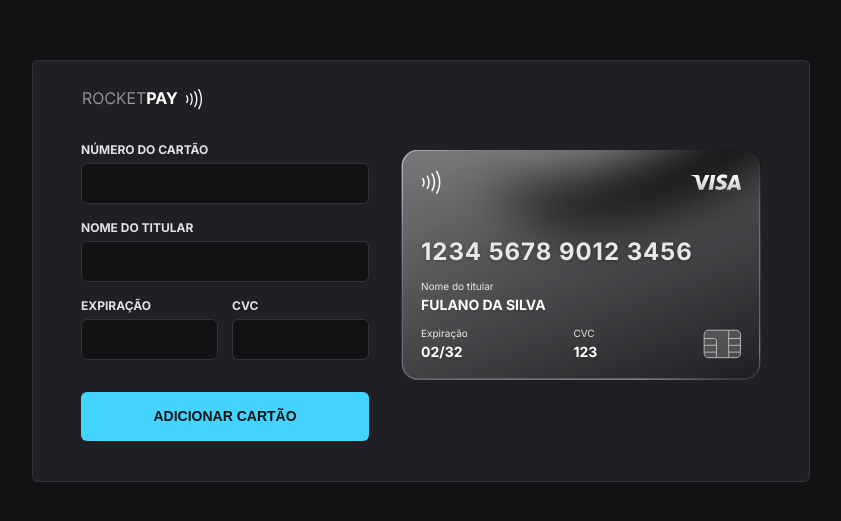
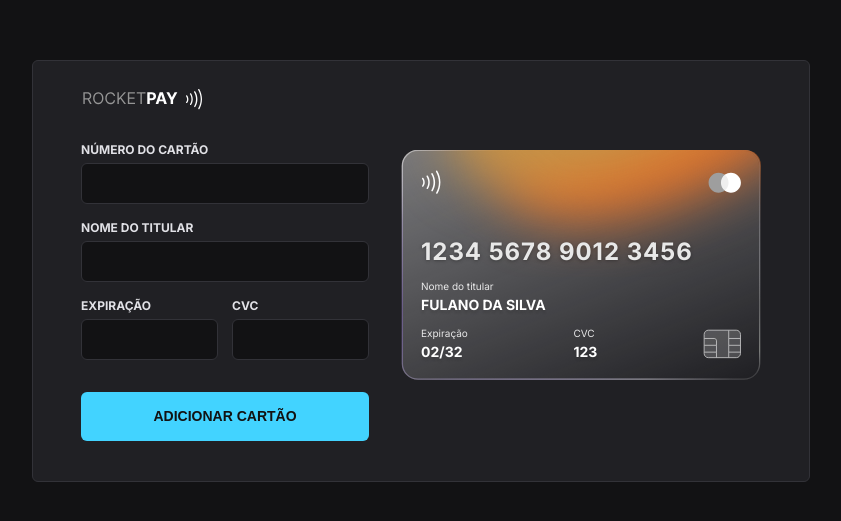
Before and after one commit to petersoncabrini/explorer_lab-Rocketseat, a website built with Vite: page index.html in a window 1280 px wide. Shown: the part 129-650 px from the top of the page, without its empty margins (219-1060 px from the left). Built offline with nearby package versions, Linux system fonts and the light colour scheme.

Commit message:
feat function setCardType

```diff
--- a/index.html
+++ b/index.html
@@ -105,7 +105,7 @@
           <span><img src="/cc-icon.svg" alt="ícone padrão de cartão" /></span>
           <span
             ><img
-              src="/cc-visa.svg"
+              src="/cc-default.svg"
               alt="ícone do cartão de crédito selecionado"
           /></span>
         </div>
--- a/src/main.js
+++ b/src/main.js
@@ -1 +1,22 @@
 import "./css/index.css"
+
+const ccBgColor01 = document.querySelector(".cc-bg svg > g g:nth-child(1) path");
+const ccBgColor02 = document.querySelector(".cc-bg svg > g g:nth-child(2) path");
+const ccLogo = document.querySelector(".cc-logo span:nth-child(2) img")
+
+
+
+function setCardType (type) {
+
+    const colors = {
+        "visa": ["#436D99", "#2D57F2"],
+        "mastercard": ["#DF6F29", "#C69347"],
+        "default": ["black", "gray"]
+    }
+
+    ccBgColor01.setAttribute("fill", colors[type][0])
+    ccBgColor02.setAttribute("fill", colors[type][1])
+    ccLogo.setAttribute("src", `cc-${type}.svg`)
+}
+
+setCardType("mastercard")
```
